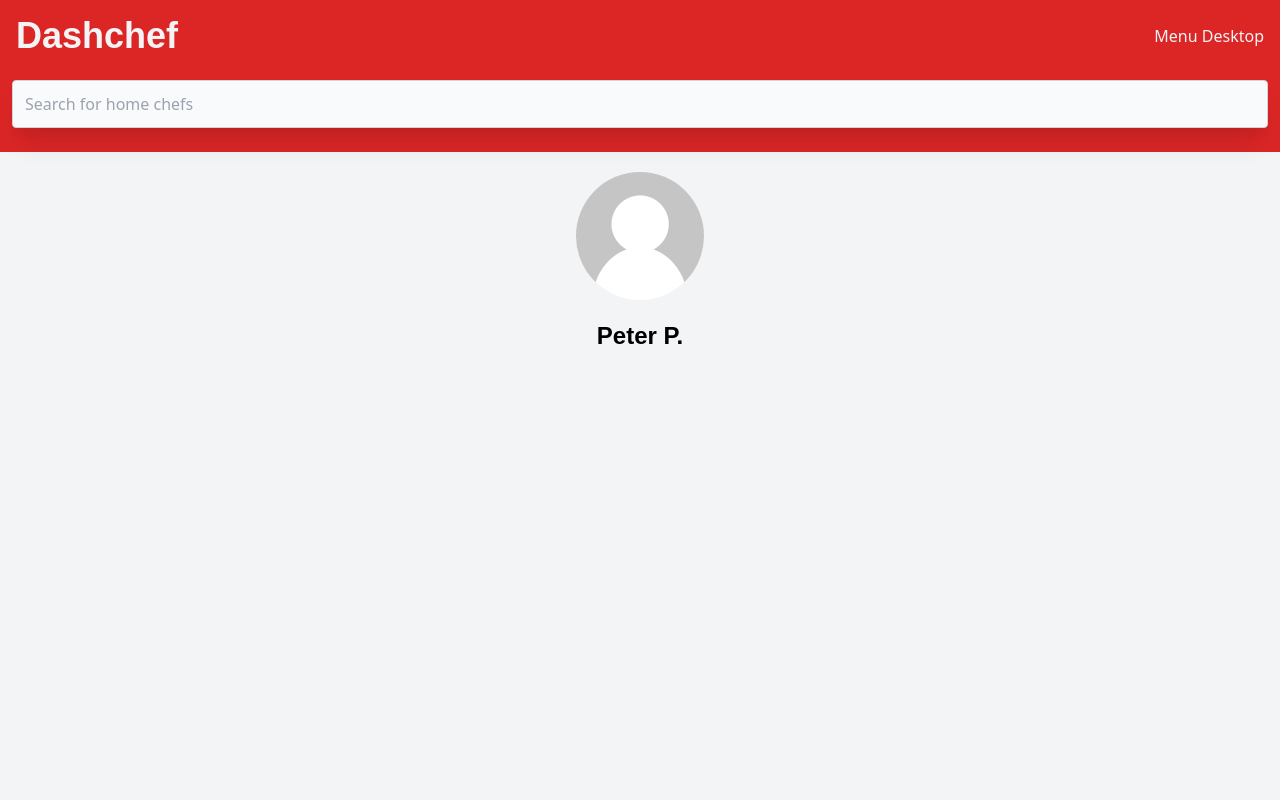
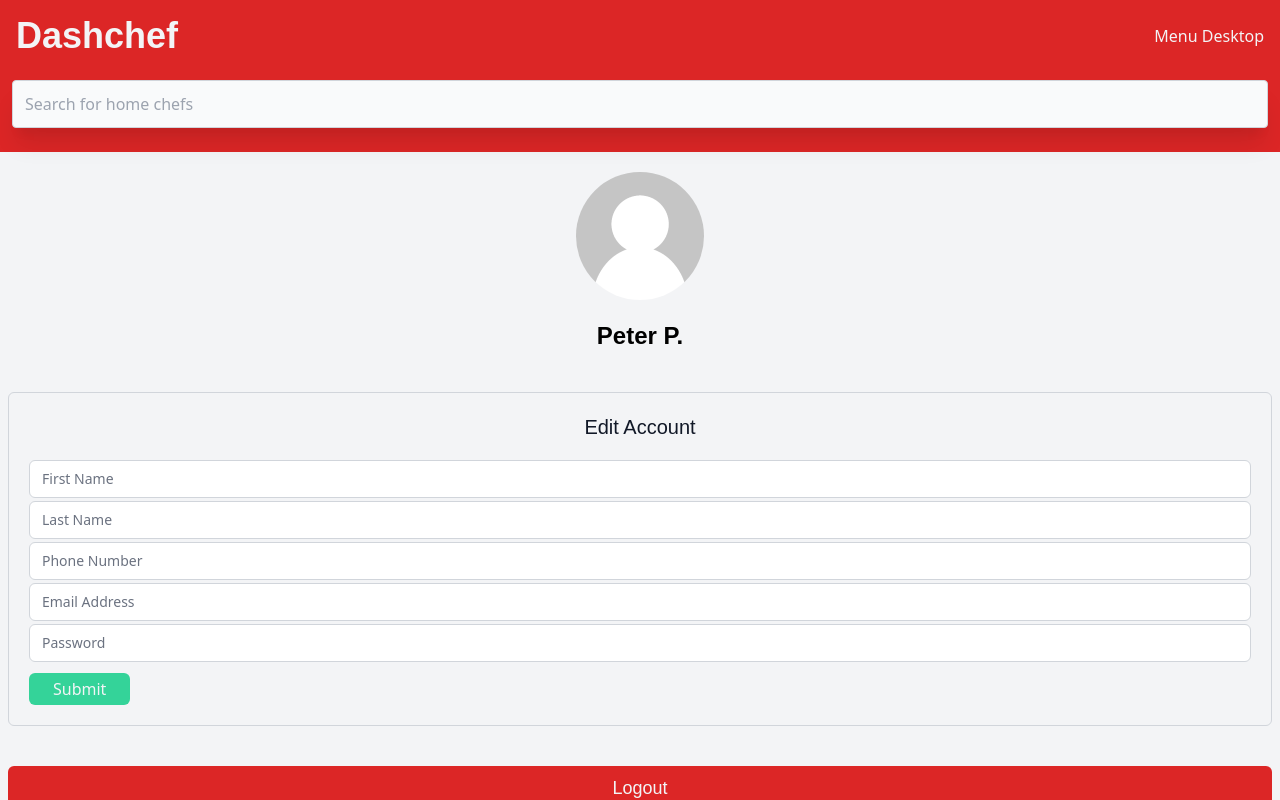
Before and after one commit to peterphan20/dashchef, a React (Create React App) app: page /profile in a window 1280 px wide. Shown: the top 800 px of the page. Built offline with nearby package versions, Linux system fonts and the light colour scheme.

Commit message:
feat: profile completed

```diff
--- a/src/pages/Profile.js
+++ b/src/pages/Profile.js
@@ -1,7 +1,44 @@
-import React from "react";
+import { useState } from "react";
+import { useHistory } from "react-router";
+import FormInputField from "../atoms/FormInputField";
 import defaultAvatar from "../assets/default-avatar.jpg";
+import { updateUser } from "../api/usersAPI";
 
 const Profile = () => {
+	const [firstname, setFirstname] = useState("");
+	const [lastname, setLastname] = useState("");
+	const [phone, setPhone] = useState("");
+	const [email, setEmail] = useState("");
+	const [password, setPassword] = useState("");
+	const [authResponse, setAuthResponse] = useState("");
+
+	const history = useHistory();
+
+	const handleSignOut = async () => {
+		localStorage.removeItem("authToken");
+		history.push("/");
+	};
+
+	const handleUpdateUser = async () => {
+		const token = localStorage.getItem("authToken");
+		if (!token) return;
+
+		const userObject = {
+			firstname,
+			lastname,
+			email,
+			password,
+			phone,
+		};
+
+		const apiResponse = await updateUser(userObject);
+		if (apiResponse.code !== 200) {
+			setAuthResponse(false);
+		} else {
+			history.push("/");
+		}
+	};
+
 	return (
 		<div className="flex flex-col justify-start items-center bg-gray-100 py-5 px-2 w-full h-full min-h-screen">
 			<div className="w-32 h-32">
@@ -10,6 +47,66 @@ const Profile = () => {
 			<div className="pt-5">
 				<h1 className="text-2xl font-body font-semibold">Peter P.</h1>
 			</div>
+			<div className="-space-y-px px-5 pt-5 pb-5 my-10 border border-gray-300 rounded-md w-full h-full">
+				<h1 className="text-center text-xl text-gray-900 font-headers pb-5">Edit Account</h1>
+				<FormInputField
+					htmlFor="firstname"
+					text="firstname"
+					type="text"
+					placeholder="First Name"
+					className="mb-1"
+					value={firstname}
+					changeHandler={(e) => setFirstname(e.target.value)}
+				/>
+				<FormInputField
+					htmlFor="lastname"
+					text="lastname"
+					type="text"
+					placeholder="Last Name"
+					className="mb-1"
+					value={lastname}
+					changeHandler={(e) => setLastname(e.target.value)}
+				/>
+				<FormInputField
+					htmlFor="phone"
+					text="phone"
+					type="text"
+					placeholder="Phone Number"
+					className="mb-1"
+					value={phone}
+					changeHandler={(e) => setPhone(e.target.value)}
+				/>
+				<FormInputField
+					htmlFor="email-address"
+					text="email"
+					type="email"
+					placeholder="Email Address"
+					className="mb-1"
+					value={email}
+					changeHandler={(e) => setEmail(e.target.value)}
+				/>
+				<FormInputField
+					htmlFor="password"
+					text="password"
+					type="text"
+					placeholder="Password"
+					className="mb-3"
+					value={password}
+					changeHandler={(e) => setPassword(e.target.value)}
+				/>
+				<button
+					className="flex items-end bg-green-400 text-gray-100 text-base rounded-md py-1 px-6"
+					onClick={handleUpdateUser}
+				>
+					Submit
+				</button>
+			</div>
+			<button
+				className="bg-red-600 text-lg text-gray-100 font-body rounded-md py-2 w-full h-full"
+				onClick={handleSignOut}
+			>
+				Logout
+			</button>
 		</div>
 	);
 };
```
